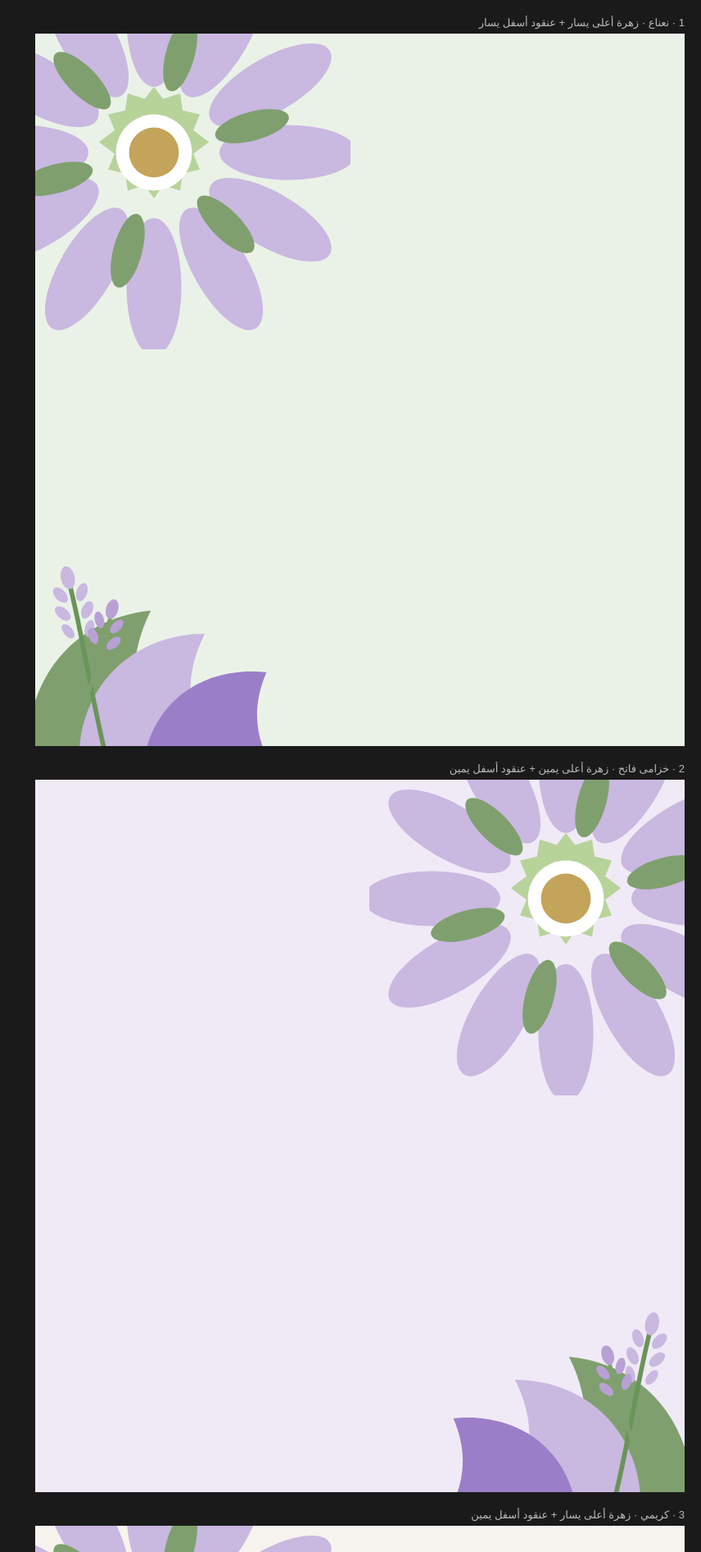
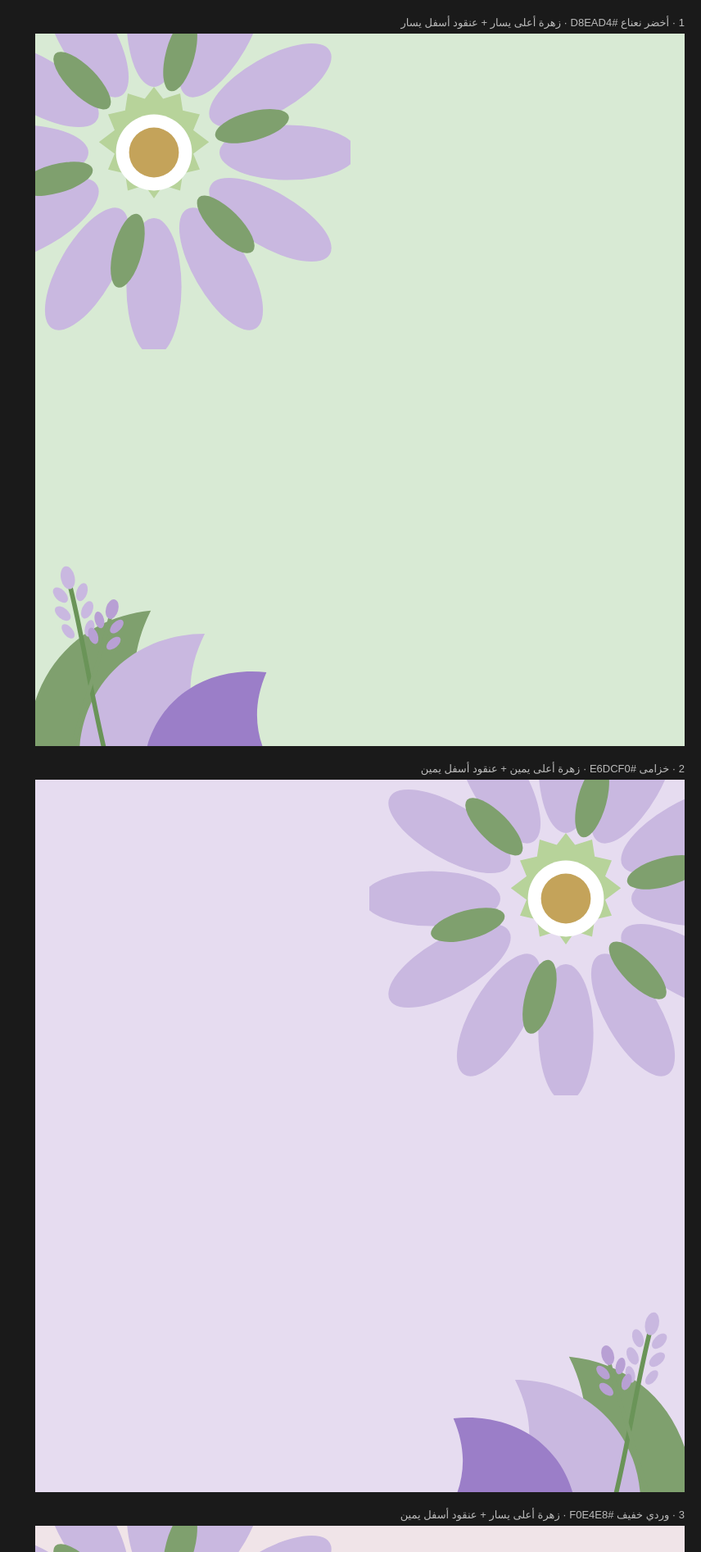
Before and after one commit to iksasa15/g, a website: page poster/pages-backgrounds.html in a window 1280 px wide. Shown: the top 1893 px of the page at 82% size, without its empty margins (424-1280 px from the left). Drawn offline with Linux system fonts and the light colour scheme.

Commit message:
Update background images and modify styles in pages-backgrounds.html for improved visual consistency. Adjusted background colors and labels for pages 1-4 to enhance design coherence across the poster.

```diff
--- a/poster/pages-backgrounds.html
+++ b/poster/pages-backgrounds.html
@@ -35,8 +35,8 @@
 
 <!-- PAGE 1: mint — flower TL + spray BL -->
 <div class="wrap">
-  <div class="label">1 · نعناع · زهرة أعلى يسار + عنقود أسفل يسار</div>
-  <article class="page" id="p1" style="background:#EAF2E8">
+  <div class="label">1 · أخضر نعناع #D8EAD4 · زهرة أعلى يسار + عنقود أسفل يسار</div>
+  <article class="page" id="p1" style="background:#D8EAD4">
     <svg class="art" style="top:-95px;left:-95px;width:480px;height:480px" viewBox="0 0 600 600">
       <g fill="#C9B8E0">
         <ellipse cx="300" cy="95" rx="42" ry="105"/>
@@ -90,8 +90,8 @@
 
 <!-- PAGE 2: lavender — flower TR + spray BR (mirror of page 1) -->
 <div class="wrap">
-  <div class="label">2 · خزامى فاتح · زهرة أعلى يمين + عنقود أسفل يمين</div>
-  <article class="page" id="p2" style="background:#F0EAF6">
+  <div class="label">2 · خزامى #E6DCF0 · زهرة أعلى يمين + عنقود أسفل يمين</div>
+  <article class="page" id="p2" style="background:#E6DCF0">
     <svg class="art" style="top:-95px;right:-95px;width:480px;height:480px" viewBox="0 0 600 600">
       <g fill="#C9B8E0">
         <ellipse cx="300" cy="95" rx="42" ry="105"/>
@@ -145,8 +145,8 @@
 
 <!-- PAGE 3: cream — flower TL + spray BR (diagonal) -->
 <div class="wrap">
-  <div class="label">3 · كريمي · زهرة أعلى يسار + عنقود أسفل يمين</div>
-  <article class="page" id="p3" style="background:#F7F3EE">
+  <div class="label">3 · وردي خفيف #F0E4E8 · زهرة أعلى يسار + عنقود أسفل يمين</div>
+  <article class="page" id="p3" style="background:#F0E4E8">
     <svg class="art" style="top:-95px;left:-95px;width:480px;height:480px" viewBox="0 0 600 600">
       <g fill="#C9B8E0">
         <ellipse cx="300" cy="95" rx="42" ry="105"/>
@@ -200,8 +200,8 @@
 
 <!-- PAGE 4: deep purple — flower TR + sprays BL+BR -->
 <div class="wrap">
-  <div class="label">4 · بنفسجي عميق · زهرة أعلى يمين + عنقودين أسفل</div>
-  <article class="page" id="p4" style="background:#4e2460">
+  <div class="label">4 · بنفسجي عميق #4E2460 · زهرة أعلى يمين + عنقودين أسفل</div>
+  <article class="page" id="p4" style="background:#4E2460">
     <svg class="art" style="top:-95px;right:-95px;width:480px;height:480px" viewBox="0 0 600 600">
       <g fill="#d7b8ee">
         <ellipse cx="300" cy="95" rx="42" ry="105"/>
```
Also changed, not shown: poster/background-v2-793x869.png, poster/bg-page-1-793x869.png, poster/bg-page-2-793x869.png, poster/bg-page-3-793x869.png.
